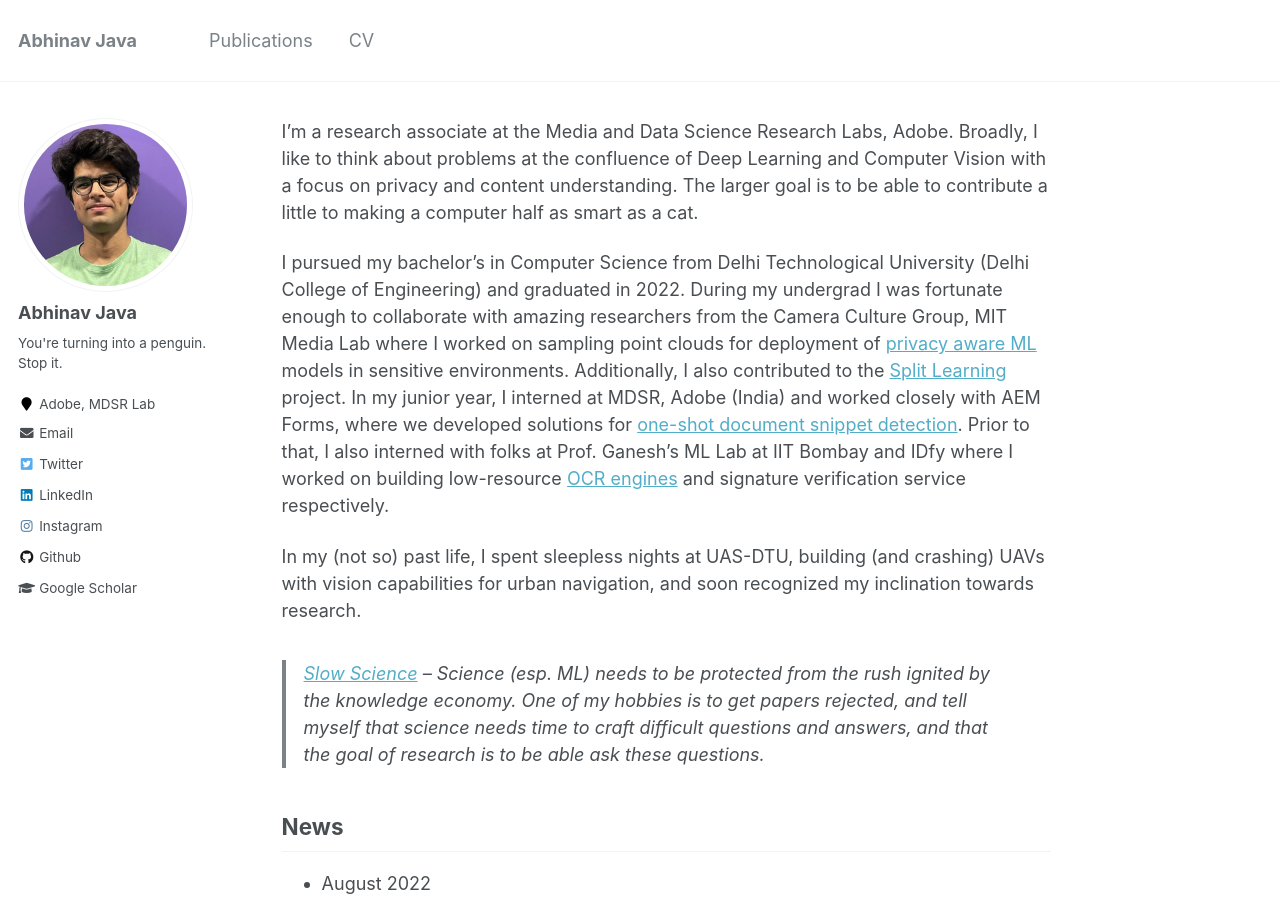
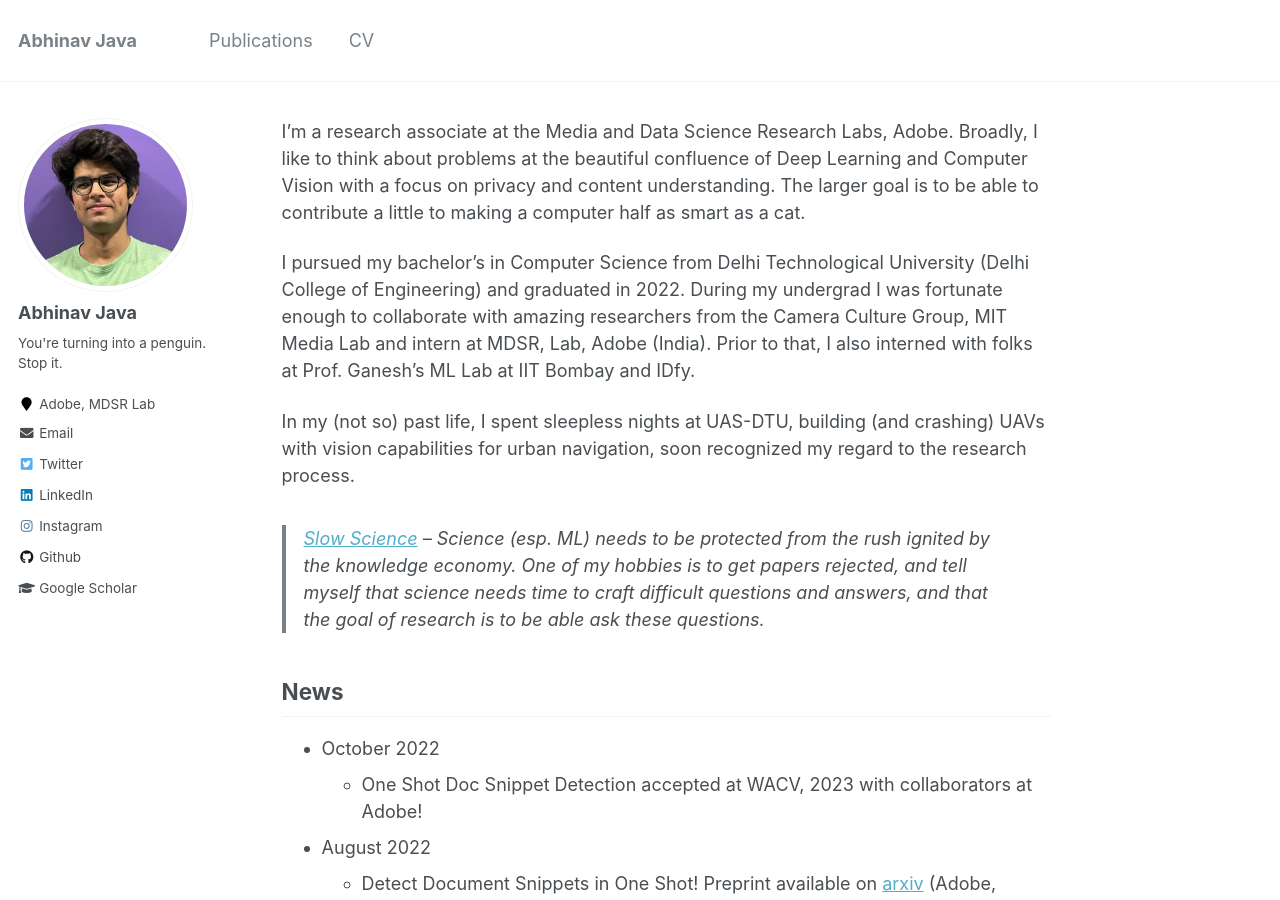
Before and after one commit to java-abhinav07/java-abhinav07, a Jekyll site: the page built from _pages/about.md, in a window 1280 px wide and 900 px high. Built offline with Jekyll 4.4.1, drawn with Linux system fonts in a browser that asks for light colours.

Commit message:
Update about.md

```diff
--- a/_pages/about.md
+++ b/_pages/about.md
@@ -8,13 +8,11 @@ redirect_from:
   - /about.html
 ---
 
-I'm a research associate at the Media and Data Science Research Labs, Adobe. Broadly, I like to think about problems at the confluence of Deep Learning and Computer Vision with a focus on privacy and content understanding. The larger goal is to be able to contribute a little to making a computer half as smart as a cat.
+I'm a research associate at the Media and Data Science Research Labs, Adobe. Broadly, I like to think about problems at the beautiful confluence of Deep Learning and Computer Vision with a focus on privacy and content understanding. The larger goal is to be able to contribute a little to making a computer half as smart as a cat.
 
-I pursued my bachelor's in Computer Science from Delhi Technological University (Delhi College of Engineering) and graduated in 2022. During my undergrad I was fortunate enough to collaborate with amazing researchers from the Camera Culture Group, MIT Media Lab where I worked on sampling point clouds for deployment of [privacy aware ML](https://arxiv.org/abs/2203.12192) models in sensitive environments. Additionally, I also contributed to the [Split Learning](https://splitlearning.mit.edu/) project. In my junior year, I interned at MDSR, Adobe (India) and worked closely with AEM Forms, where we developed solutions for [one-shot document snippet detection](https://arxiv.org/abs/2209.06584). Prior to that, I also interned with folks at Prof. Ganesh's ML Lab at IIT Bombay and IDfy where I worked on building low-resource [OCR engines](https://github.com/java-abhinav07/formreader) and signature verification service respectively.
+I pursued my bachelor's in Computer Science from Delhi Technological University (Delhi College of Engineering) and graduated in 2022. During my undergrad I was fortunate enough to collaborate with amazing researchers from the Camera Culture Group, MIT Media Lab and intern at MDSR, Lab, Adobe (India). Prior to that, I also interned with folks at Prof. Ganesh's ML Lab at IIT Bombay and IDfy.
 
-<!-- Some of these collaborations resulted in publications and are listed [here](https://java-abhinav07.github.io/publications/) -->
-
-In my (not so) past life, I spent sleepless nights at UAS-DTU, building (and crashing) UAVs with vision capabilities for urban navigation, and soon recognized my inclination towards research.
+In my (not so) past life, I spent sleepless nights at UAS-DTU, building (and crashing) UAVs with vision capabilities for urban navigation, soon recognized my regard to the research process.
 
 
 > [Slow Science](https://acofacien.org/images/files/BIBLIOTECA/Poliiticas_educacion_superior/SLOW%20SCIENCE%20MANIFESTO.pdf) -- Science (esp. ML) needs to be protected from the rush ignited by the knowledge economy. One of my hobbies is to get papers rejected, and tell myself that science needs time to craft difficult questions and answers, and that the goal of research is to be able ask these questions.
@@ -22,6 +20,9 @@ In my (not so) past life, I spent sleepless nights at UAS-DTU, building (and cra
 
 News
 ------
+
+  - October 2022
+    - One Shot Doc Snippet Detection accepted at WACV, 2023 with collaborators at Adobe!
 
  - August 2022
     - Detect Document Snippets in One Shot! Preprint available on [arxiv](https://arxiv.org/abs/2209.06584) (Adobe, MDSR.)
```
